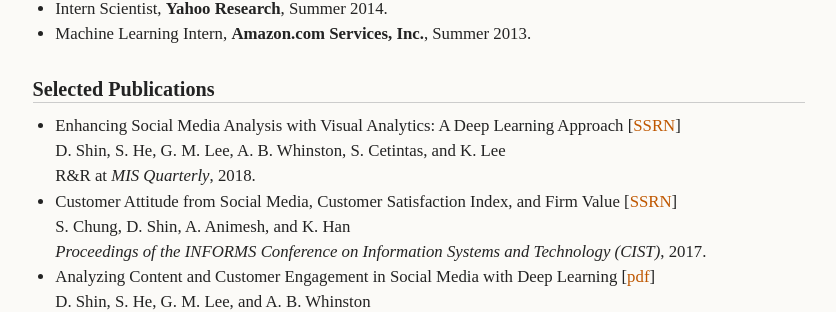
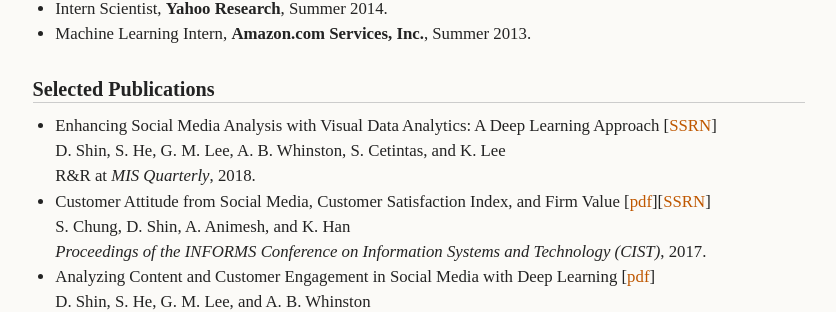
Before and after one commit to dshin32/dshin32.github.io, a Jekyll site: the page built from index.md, in a window 1280 px wide. Shown: the part 1000-1312 px from the top of the page, without its empty margins (221-1057 px from the left). Built offline with Jekyll 4.4.1, drawn with Linux system fonts in a browser that asks for light colours.

Commit message:
publication update

```diff
--- a/index.md
+++ b/index.md
@@ -40,10 +40,10 @@ My research interests primarily focus on the field of machine learning and data
 
 ### Selected Publications
 
-- Enhancing Social Media Analysis with Visual Analytics: A Deep Learning Approach [[SSRN](https://ssrn.com/abstract=2830377)]\\
+- Enhancing Social Media Analysis with Visual Data Analytics: A Deep Learning Approach [[SSRN](https://ssrn.com/abstract=2830377)]\\
   D. Shin, S. He, G. M. Lee, A. B. Whinston, S. Cetintas, and K. Lee\\
   R&R at *MIS Quarterly*, 2018.
-- Customer Attitude from Social Media, Customer Satisfaction Index, and Firm Value [[SSRN](https://ssrn.com/abstract=3012420)]\\
+- Customer Attitude from Social Media, Customer Satisfaction Index, and Firm Value [[pdf](https://dshin32.github.iio/assets/papers/csi_cist2017.pdf)][[SSRN](https://ssrn.com/abstract=3012420)]\\
   S. Chung, D. Shin, A. Animesh, and K. Han\\
   *Proceedings of the INFORMS Conference on Information Systems and Technology (CIST)*, 2017.
 - Analyzing Content and Customer Engagement in Social Media with Deep Learning [[pdf](https://dshin32.github.io/assets/papers/tumblr_cist2016.pdf)]\\
```
Also changed, not shown: 1 other file.
